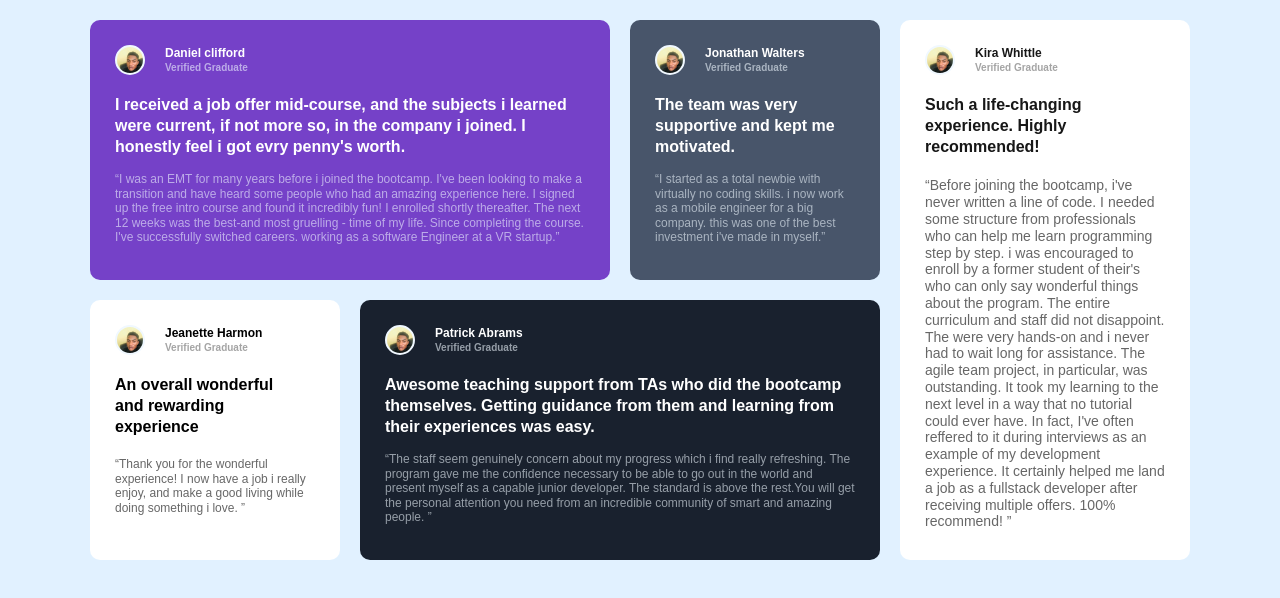
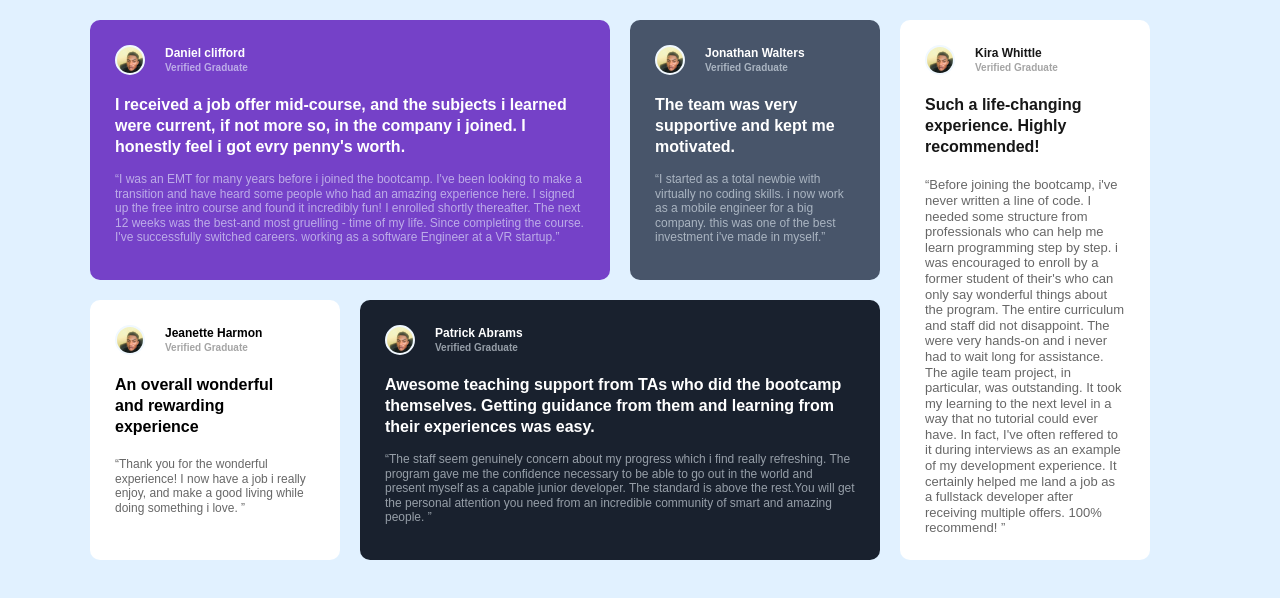
Before and after one commit to lanredagogo/grid-tutorial, a plain HTML site: page index.html in a window 1280 px wide. Drawn offline with Linux system fonts and the light colour scheme.

Commit message:
git tutorial

```diff
--- a/styles.css
+++ b/styles.css
@@ -45,6 +45,7 @@ aside {
     grid-area: aside;
     background-color: hsl(0, 0%, 100%);
     color: rgb(23, 23, 23);
+    width: 250px;
 
 
 
@@ -96,7 +97,7 @@ footer {
 
 nav > .my_journey, aside > .my_journey {
     color: rgba(0, 0, 0, 0.599);
-    font-size: 14px;
+    font-size: 13px;
         margin-top: 20px;
 }
 
```
